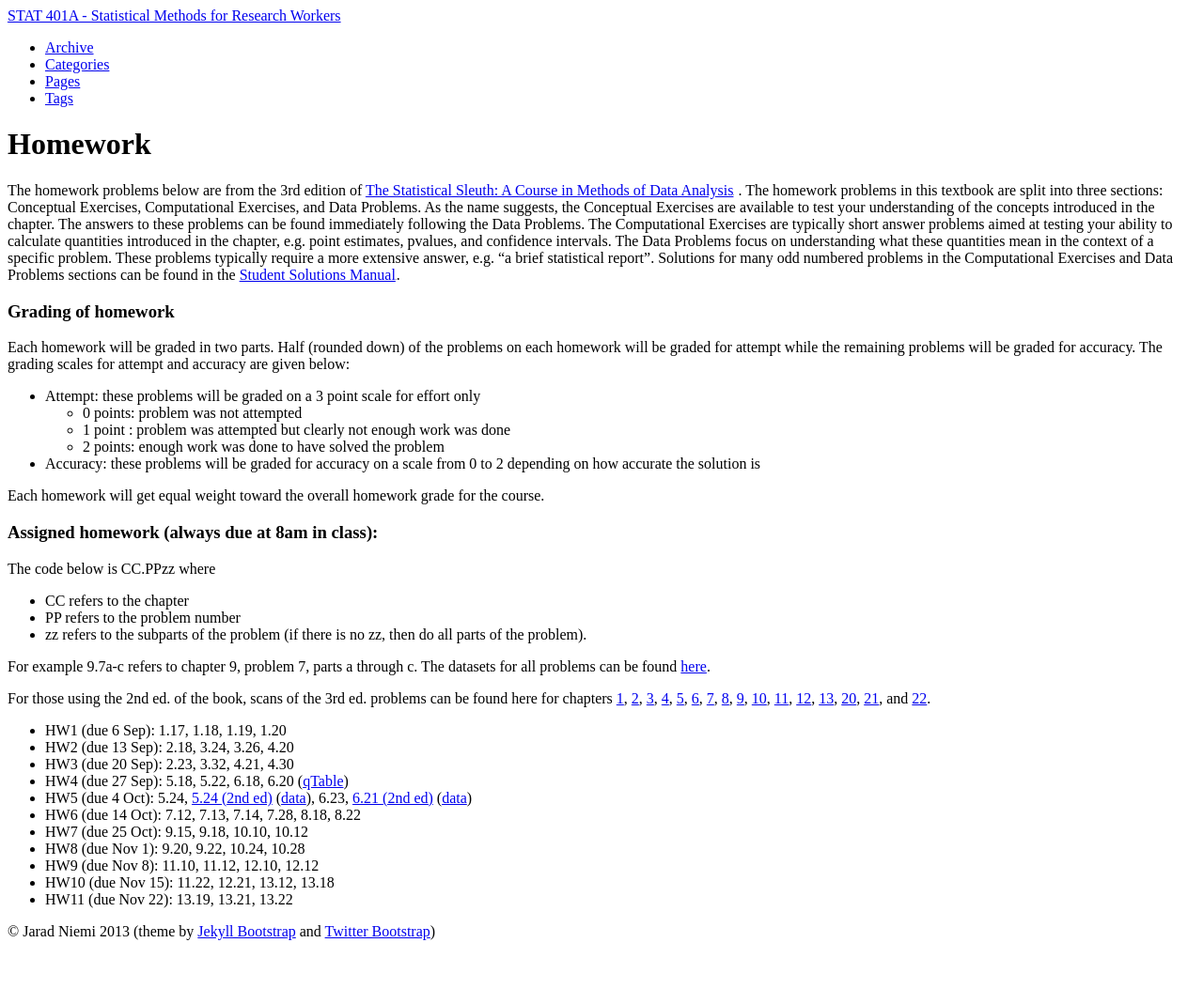
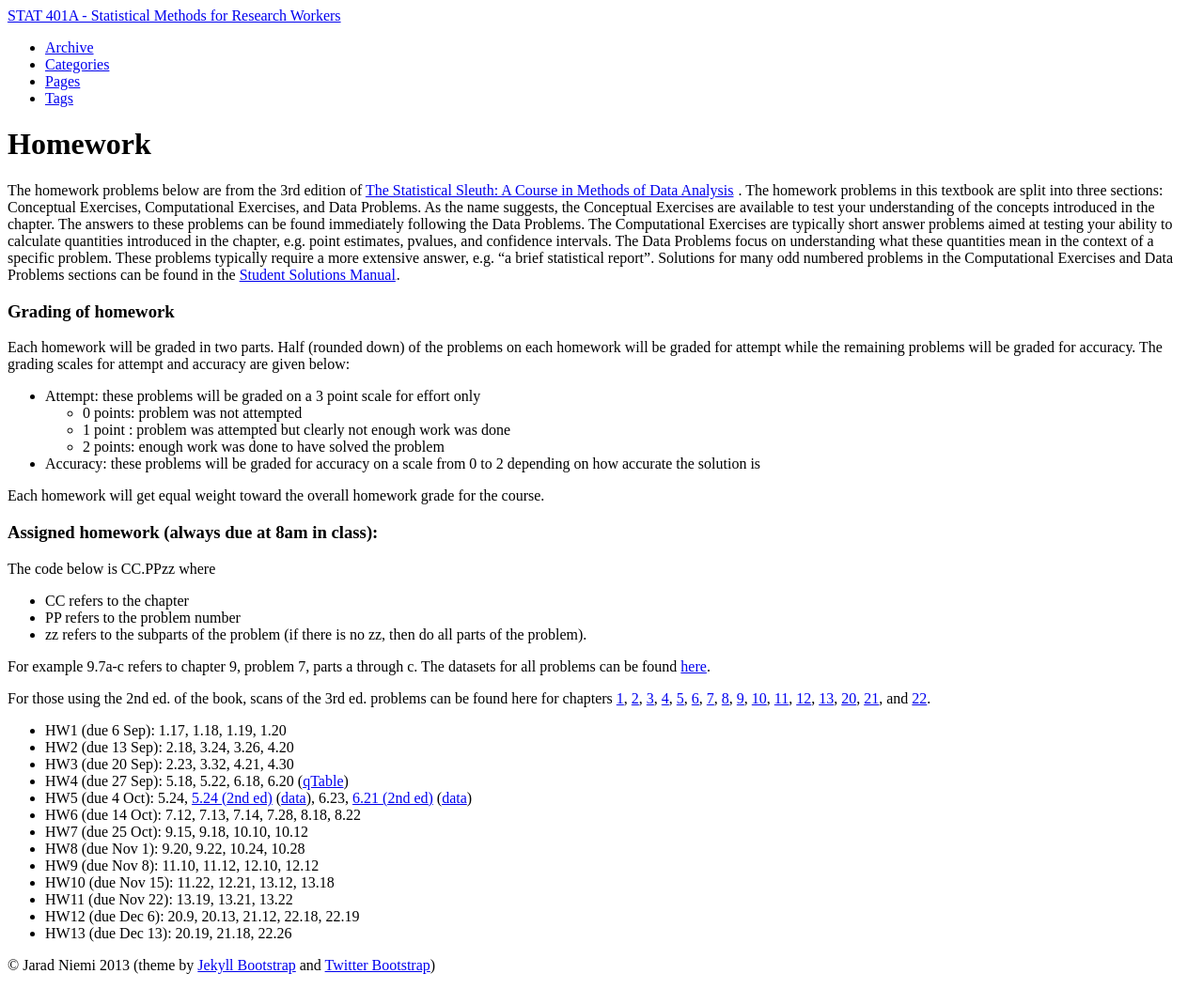
Before and after one commit to jarad/stat401A, a Jekyll site: the page built from homework.md, in a window 1280 px wide. Shown: the whole page at 94% size. Built offline with Jekyll 4.4.1, drawn with Linux system fonts in a browser that asks for light colours; before the commit the page ends 1017 px from its top, so only the background shows below that.

Commit message:
added last two homeworks

```diff
--- a/homework.md
+++ b/homework.md
@@ -66,6 +66,8 @@ For those using the 2nd ed. of the book, scans of the 3rd ed. problems can be fo
 - HW9 (due Nov 8): 11.10, 11.12, 12.10, 12.12
 - HW10 (due Nov 15): 11.22, 12.21, 13.12, 13.18
 - HW11 (due Nov 22): 13.19, 13.21, 13.22
+- HW12 (due Dec 6): 20.9, 20.13, 21.12, 22.18, 22.19
+- HW13 (due Dec 13): 20.19, 21.18, 22.26
 
 <!---
 ## Previous semesters
```
